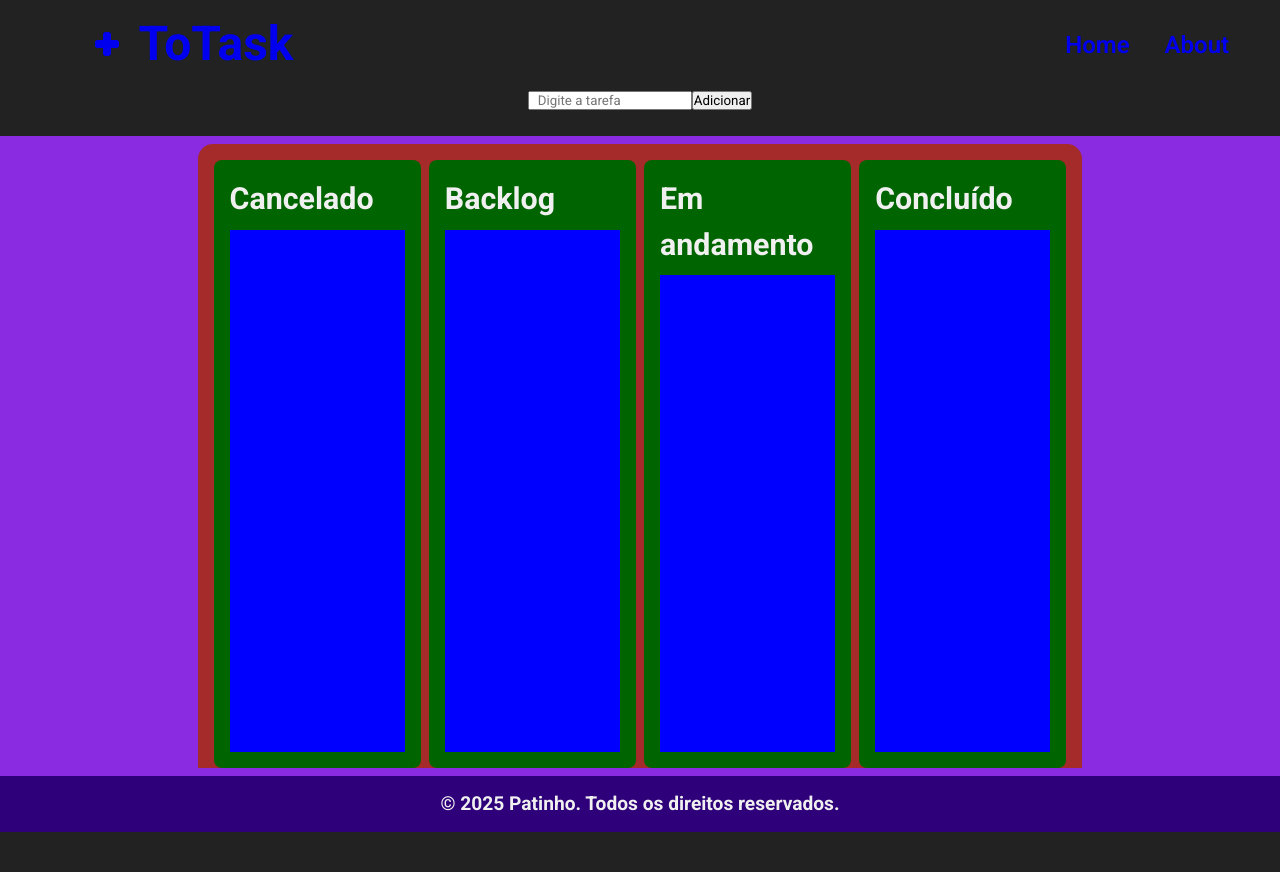
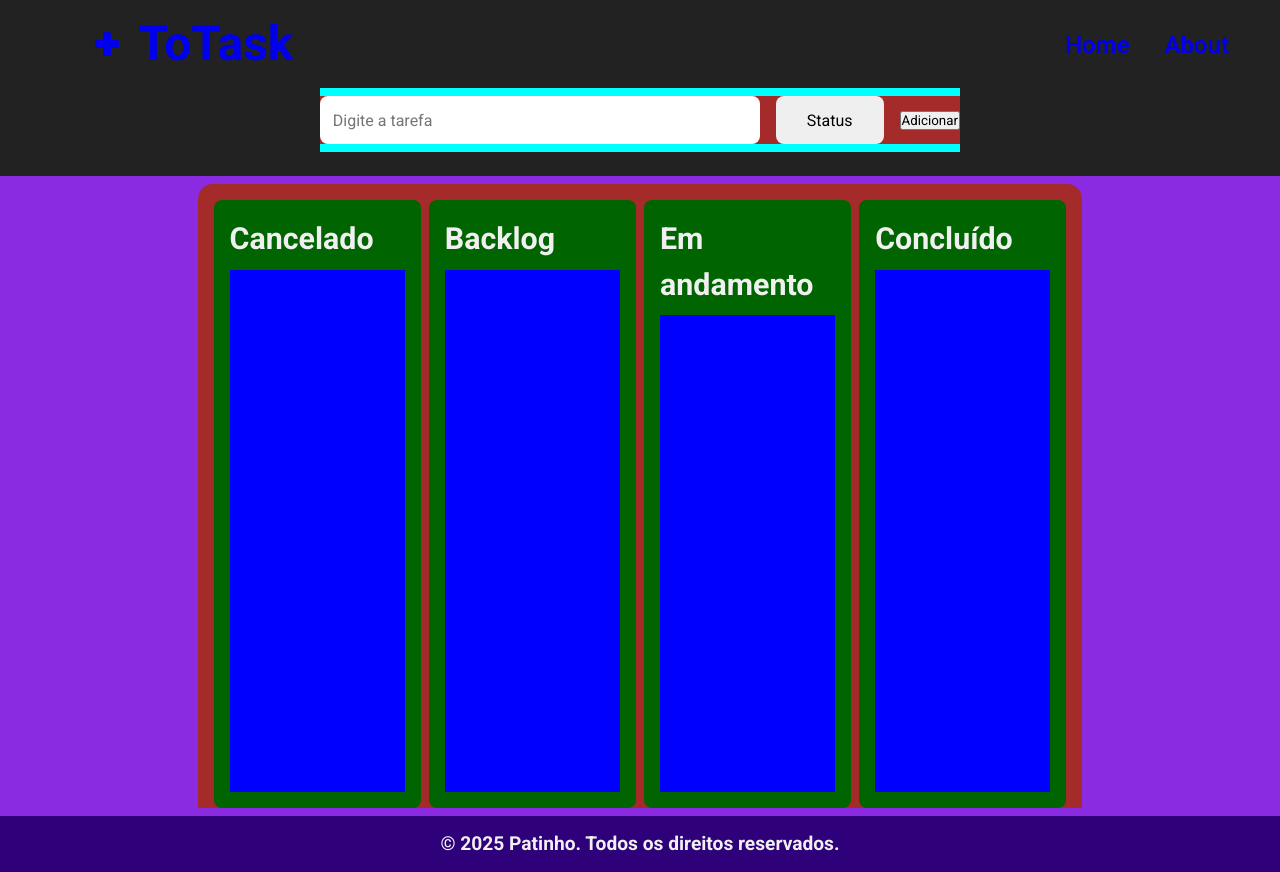
Before and after one commit to S6-2025/to-do-list, a React (Vite) app in the folder front-end/: page / in a window 1280 px wide. Before the commit the page ends 832 px from the top, so only its background shows below. Built offline with nearby package versions, Linux system fonts and the light colour scheme.

Commit message:
estilo no input de tarefa, estilo no detail

```diff
--- a/front-end/src/App.tsx
+++ b/front-end/src/App.tsx
@@ -12,6 +12,7 @@ import "./css/Board.css";
 import "./css/BoardColumn.css";
 import "./css/TaskCard.css";
 import "./css/TaskDetail.css";
+import "./css/AddTask.css";
 import React, { useEffect, useState } from "react";
 
 const AppContent: React.FC = () => {
--- a/front-end/src/components/AddTask.tsx
+++ b/front-end/src/components/AddTask.tsx
@@ -1,29 +1,50 @@
 import React, { useState } from "react";
 
+type TaskStatus = "backlog" | "in_progress" | "done" | "cancelled";
+
 type AddTaskProps = {
-  onAdd: (title: string) => void;
+  onAdd: (title: string, status: TaskStatus) => void; // agora recebe status também
 };
 
 const AddTask: React.FC<AddTaskProps> = ({ onAdd }) => {
   const [title, setTitle] = useState("");
+  const [status, setStatus] = useState<TaskStatus | "">(""); // '' = não selecionado
 
   const handleSubmit = (e: React.FormEvent) => {
     e.preventDefault();
     if (title.trim() === "") return;
-    onAdd(title);
+
+    // se status vazio, default para backlog
+    const taskStatus: TaskStatus = status === "" ? "backlog" : status;
+
+    onAdd(title, taskStatus);
     setTitle("");
+    setStatus("");
   };
 
   return (
-    <form className="add-task-form" onSubmit={handleSubmit}>
+   <div className="add-task__container">
+     <form className="add-task-form" onSubmit={handleSubmit} >
       <input
         type="text"
         value={title}
         onChange={(e) => setTitle(e.target.value)}
         placeholder="Digite a tarefa"
+
       />
+      <select
+        value={status}
+        onChange={(e) => setStatus(e.target.value as TaskStatus | "")}
+      >
+        <option value="">Status</option>
+        <option value="backlog">Backlog</option>
+        <option value="in_progress">Em andamento</option>
+        <option value="done">Concluído</option>
+        <option value="cancelled">Cancelado</option>
+      </select>
       <button type="submit">Adicionar</button>
     </form>
+   </div>
   );
 };
 
--- /dev/null
+++ b/front-end/src/css/AddTask.css
@@ -0,0 +1,35 @@
+.add-task__container{
+  background-color: aqua;
+  width: 50%;
+   min-height: 4rem;
+   max-height: 4rem;
+
+   display: flex;
+   flex-direction: row;
+   justify-content:  space-evenly;
+   align-items: center;
+}
+
+.add-task-form{
+background-color: brown;
+width: 100%;
+flex: 1;
+
+display: flex;
+flex-direction: row;
+align-items: center;
+gap: 1rem;
+
+}
+
+.add-task-form > input {
+
+ flex-grow: 1;
+}
+
+.add-task-form > input, select {
+ height: 3rem;
+ font-size: 1rem;
+
+
+}
--- a/front-end/src/css/TaskDetail.css
+++ b/front-end/src/css/TaskDetail.css
@@ -8,6 +8,9 @@
   width: 20%;
   /* ocupa 20% da largura do pai */
   height: 100%;
+  overflow-y: auto;
+overflow-x: hidden;
+
   background-color: pink;
   /* teste */
   box-shadow: 2px 0 10px rgba(0, 0, 0, 0.3);
@@ -63,31 +66,25 @@
   flex-direction: column;
   font-size: 0.9rem;
   border-inline: none;
-}
-
-.task-detail-content label>input {
-  border-inline: none;
-  border: none;
 
 }
 
+
+
 .task-detail-content label>input,
 select {
-  border-radius: 2px;
+
   height: 1.8rem;
 
 }
 
-
-.task-detail-content label>input:focus {
-  border-inline: none;
-  border: none;
+.task-detail-content label> textarea {
+ background-color: aquamarine;
+  min-width:  16.8rem;
 
 }
 
-.task-detail-content textarea {
-  resize: none;
-}
+
 
 .save-button {
   width: 100%;
--- a/front-end/src/index.css
+++ b/front-end/src/index.css
@@ -95,12 +95,18 @@ input:focus {
   border: none; /* ou defina o que quiser */
 }
 input  {
-  padding-left: 0.5rem; /* ou 8px, 1ch, etc. */
+  outline: none;
+  box-shadow: none;
+  border: none;
+  border-radius: .5rem;
+  padding-left: 0.8rem; /* ou 8px, 1ch, etc. */
 }
 textarea{
   padding-left: 0.5rem;
   padding-top: 0.5rem;
   border-radius: 5px;
+  resize: vertical;
+
 }
 textarea:focus {
   outline: none;
@@ -109,8 +115,11 @@ textarea:focus {
 }
 
 select{
-  border-radius: 5px;
+  text-align: center;
+  appearance: none;
+  border-radius: .5rem;
   border: none;
+
 }
 
 select:focus {
--- a/front-end/src/pages/Todo.tsx
+++ b/front-end/src/pages/Todo.tsx
@@ -1,7 +1,7 @@
 import React from "react";
 import AddTask from "../components/AddTask";
 import Board from "../components/Board";
-import { Task } from "../utils/TasksTypes";
+import { Task, TaskStatus } from "../utils/TasksTypes";
 import { v4 as uuidv4 } from 'uuid';
 
 
@@ -13,18 +13,19 @@ type TodoProps = {
 
 
 const Todo: React.FC<TodoProps> = ({ tasks, setTasks, onUpdateTask }) => {
-  const handleAddTask = (title: string) => {
+const handleAddTask = (title: string, status: TaskStatus) => {
   const newTask: Task = {
     id: uuidv4(),
     title,
+    status,
     assignedTo: "",
-      status: "backlog",
     startDate: "",
     endDate: "",
     description: "",
   };
   setTasks((prev) => [newTask, ...prev]);
 };
+
 
   return (
     <main className="todo__container">
```
Lines whose indentation alone changed are shown as unchanged.
